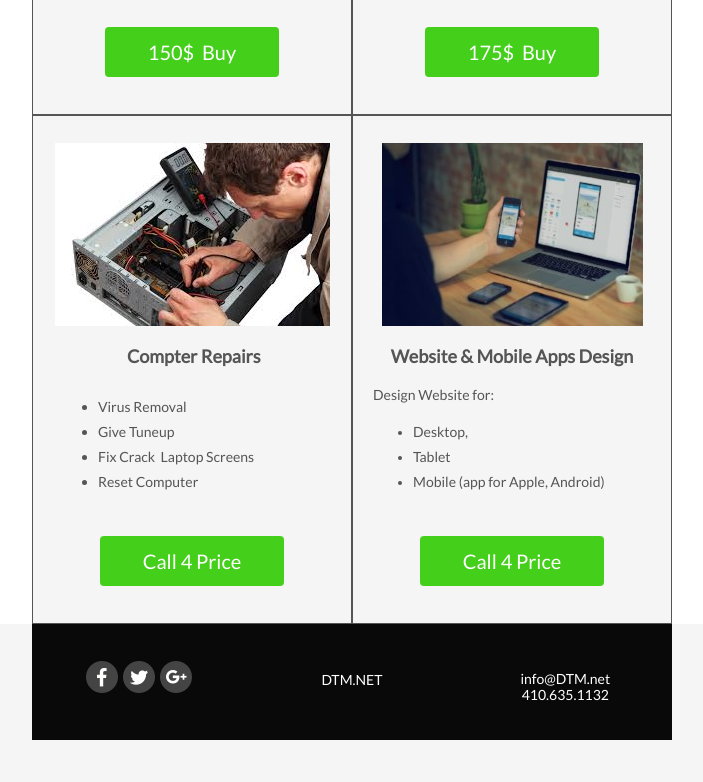
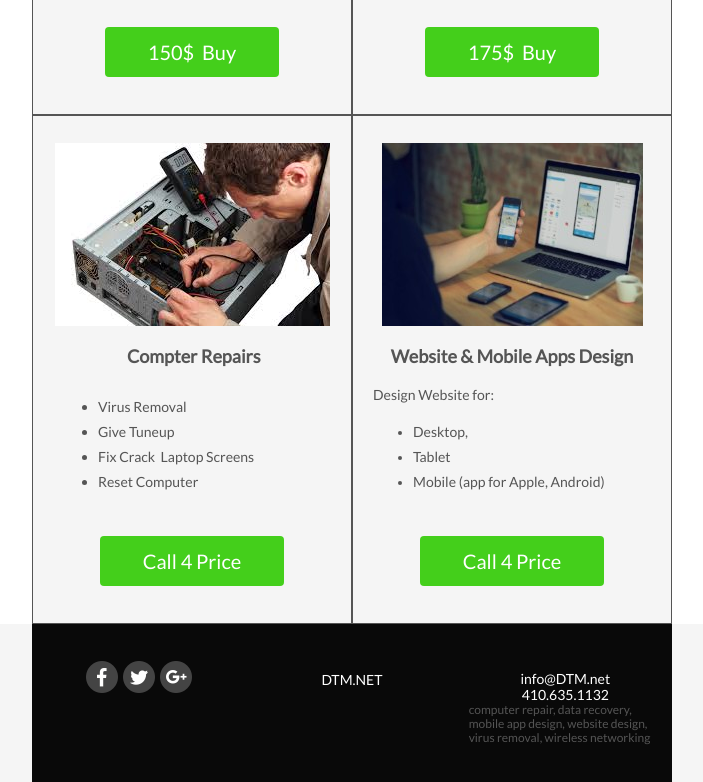
Before and after one commit to dtm2018/repo1, a plain HTML site: page index.html in a window 1280 px wide. Shown: the part 999-1781 px from the top of the page, without its empty margins (288-991 px from the left). Before the commit the page ends 1739 px from the top, so only its background shows below. Drawn offline with Linux system fonts and the light colour scheme.

Commit message:
Update index.html

```diff
--- a/index.html
+++ b/index.html
@@ -666,7 +666,10 @@ a[x-apple-data-detectors=true] {
 
                     <!--[if mso]><table width="100%" cellpadding="0" cellspacing="0" border="0"><tr><td style="padding-right: 10px; padding-left: 10px; padding-top: 20px; padding-bottom: 10px;"><![endif]-->
 <div style="font-family:'Lato', Tahoma, Verdana, Segoe, sans-serif;line-height:120%;color:#555555; padding-right: 10px; padding-left: 10px; padding-top: 20px; padding-bottom: 10px;">
-	<div style="font-size:12px;line-height:14px;color:#555555;font-family:'Lato', Tahoma, Verdana, Segoe, sans-serif;text-align:left;"><p style="margin: 0;font-size: 12px;line-height: 14px;text-align: center"><span style="font-size: 14px; line-height: 16px; color: rgb(255, 255, 255);">info@DTM.net<br>410.635.1132</span></p></div>
+	<div style="font-size:12px;line-height:14px;color:#555555;font-family:'Lato', Tahoma, Verdana, Segoe, sans-serif;text-align:left;"><p style="margin: 0;font-size: 12px;line-height: 14px;text-align: center"><span style="font-size: 14px; line-height: 16px; color: rgb(255, 255, 255);">info@DTM.net<br>410.635.1132</span></p>
+
+	computer repair, data recovery,	mobile app design, website design, virus removal, wireless networking
+	</div>
 </div>
 <!--[if mso]></td></tr></table><![endif]-->
 
```
